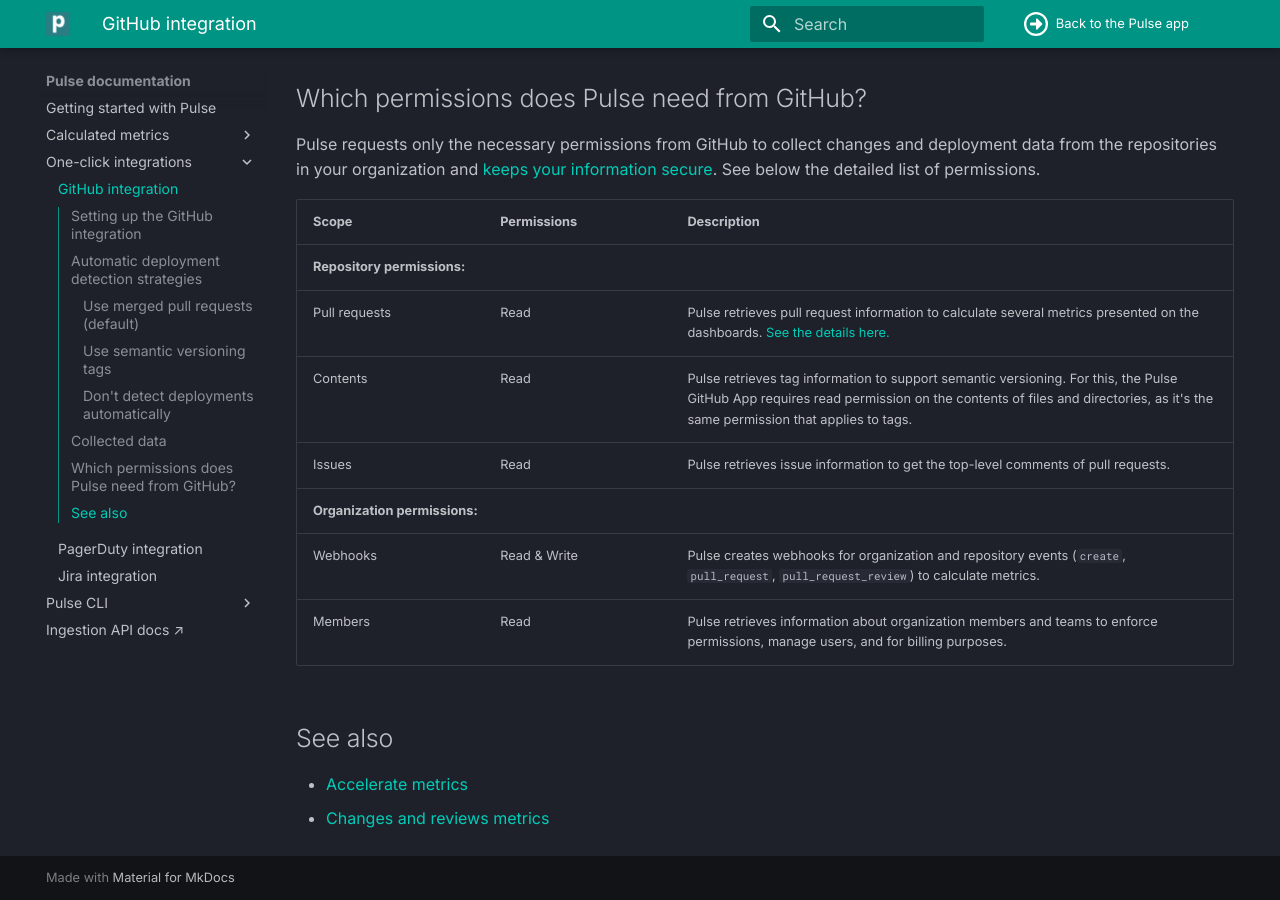
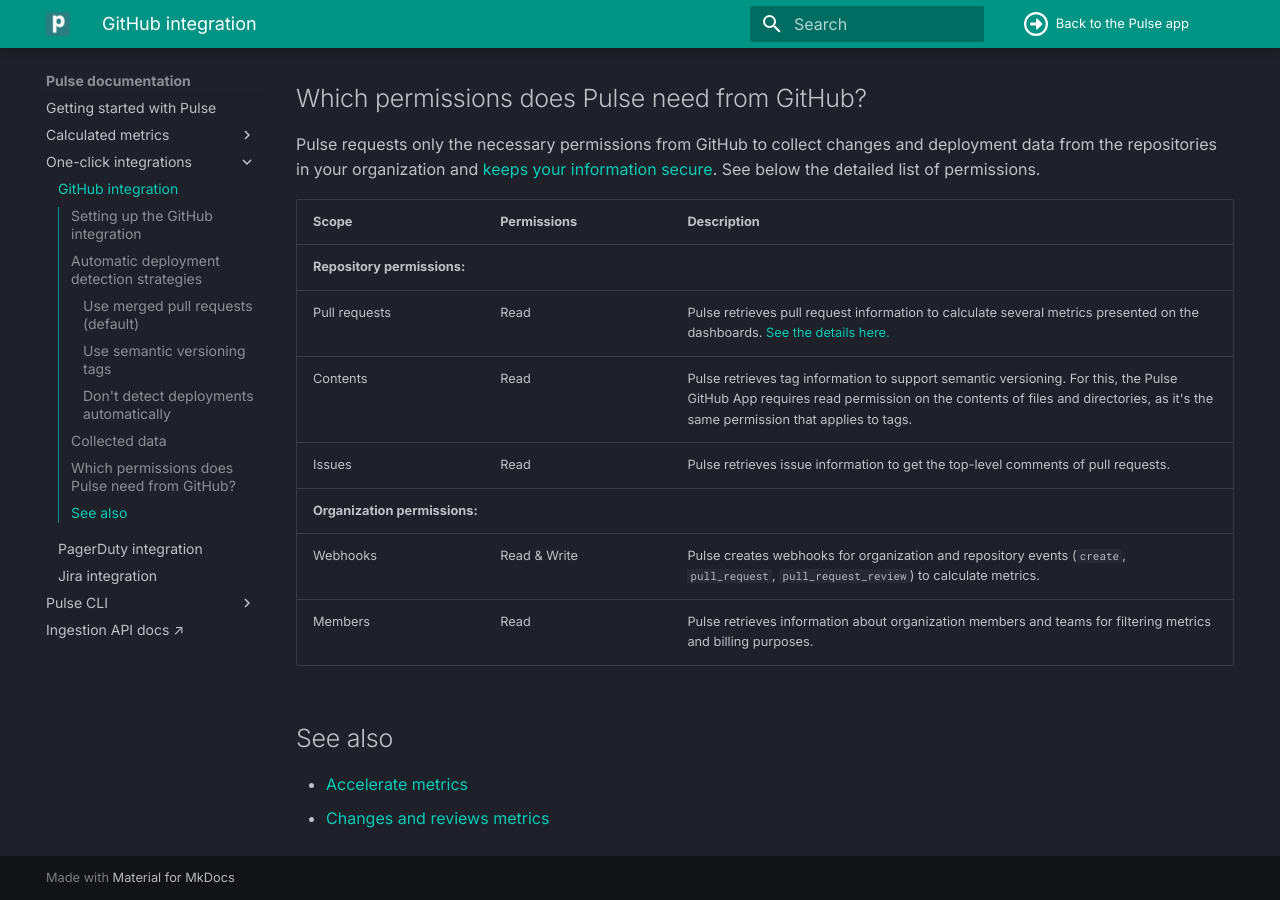
Before and after one commit to codacy/pulse-user-docs, an MkDocs documentation site: the page built from docs/one-click-integrations/github-integration.md, in a window 1280 px wide and 900 px high, scrolled down 4520 px. Built offline with MkDocs 1.6.1 and Material for MkDocs 9.7.7, drawn with Linux system fonts in a browser that asks for light colours.

Commit message:
Update docs/one-click-integrations/github-integration.md
Co-authored-by: André Meira <6381457+afsmeira@users.noreply.github.com>

```diff
--- a/docs/one-click-integrations/github-integration.md
+++ b/docs/one-click-integrations/github-integration.md
@@ -186,7 +186,7 @@
     <tr>
       <td>Members</td>
       <td>Read</td>
-      <td>Pulse retrieves information about organization members and teams to enforce permissions, manage users, and for billing purposes.</td>
+      <td>Pulse retrieves information about organization members and teams for filtering metrics and billing purposes.</td>
     </tr>
   </tbody>
 </table>
```
